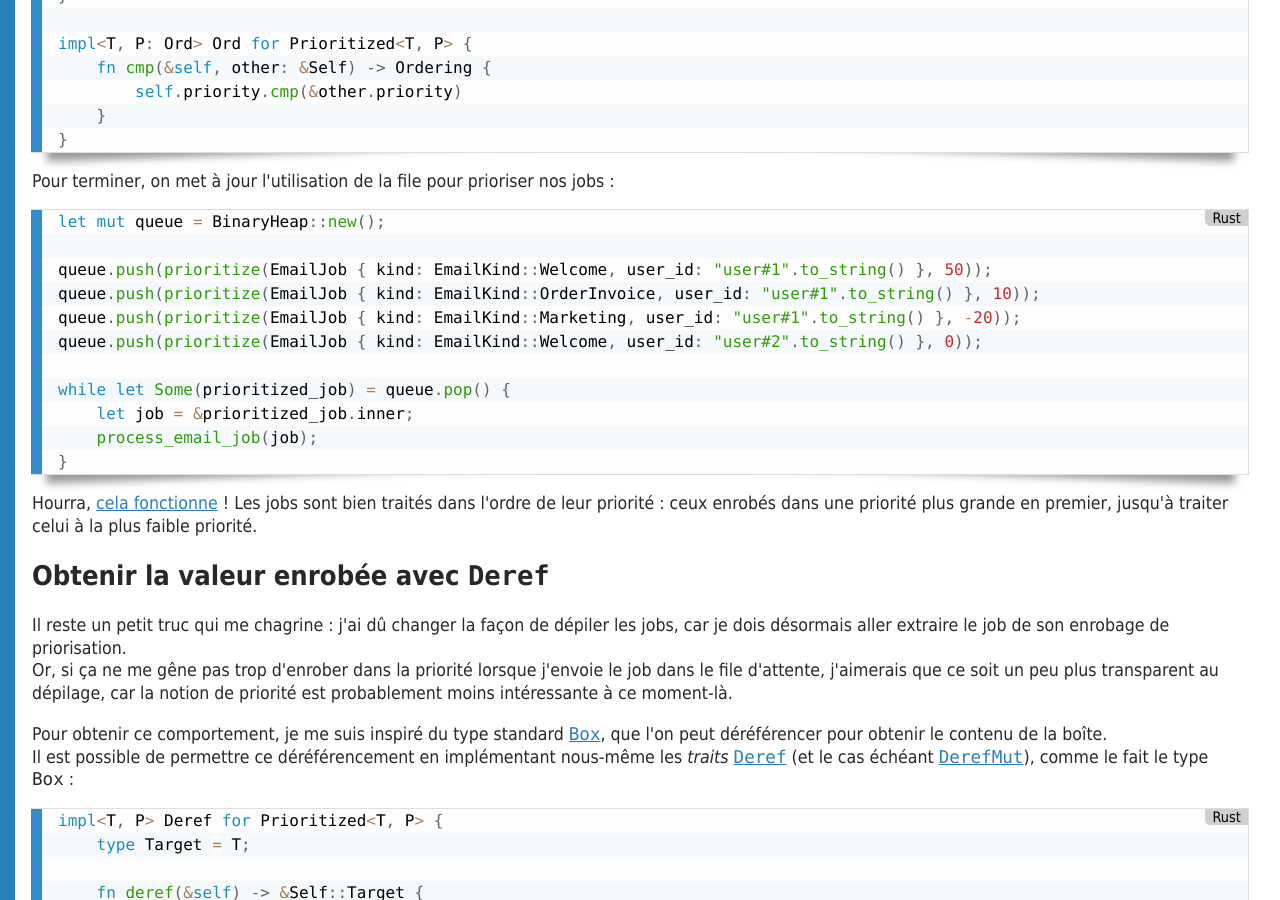
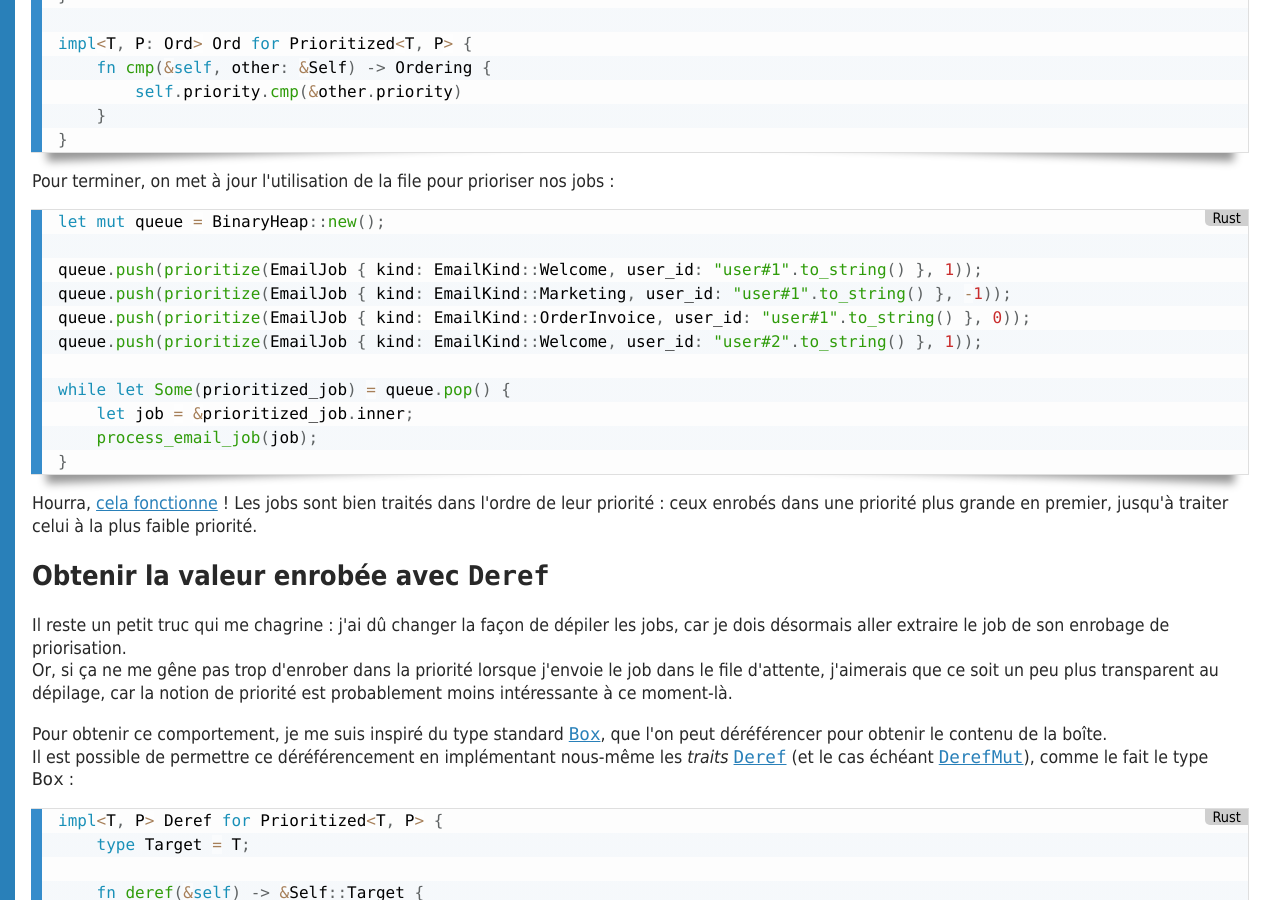
Before and after one commit to cGuille/cGuille.github.io, a Jekyll site: the page built from _posts/2021-01-12-rust-decorer-type-avec-deref.html, in a window 1280 px wide and 900 px high, scrolled down 2396 px. Built offline with Jekyll 4.4.1, drawn with Linux system fonts in a browser that asks for light colours; some of the changed text lies outside the part shown.

Commit message:
Make example clearer

```diff
--- a/_posts/2021-01-12-rust-decorer-type-avec-deref.html
+++ b/_posts/2021-01-12-rust-decorer-type-avec-deref.html
@@ -69,9 +69,9 @@ struct EmailJob {
 
 // Let's enqueue some jobs:
 queue.push(EmailJob { kind: EmailKind::Welcome, user_id: "user#1".to_string() });
+queue.push(EmailJob { kind: EmailKind::Marketing, user_id: "user#1".to_string() });
 queue.push(EmailJob { kind: EmailKind::OrderInvoice, user_id: "user#1".to_string() });
 queue.push(EmailJob { kind: EmailKind::Welcome, user_id: "user#2".to_string() });
-queue.push(EmailJob { kind: EmailKind::Marketing, user_id: "user#1".to_string() });
 
 // And then we dequeue & process every job:
 while let Some(job) = queue.pop() {
@@ -143,10 +143,10 @@ impl&lt;T, P: Ord&gt; Ord for Prioritized&lt;T, P&gt; {
 
 <pre><code class="language-rust">let mut queue = BinaryHeap::new();
 
-queue.push(prioritize(EmailJob { kind: EmailKind::Welcome, user_id: "user#1".to_string() }, 50));
-queue.push(prioritize(EmailJob { kind: EmailKind::OrderInvoice, user_id: "user#1".to_string() }, 10));
-queue.push(prioritize(EmailJob { kind: EmailKind::Marketing, user_id: "user#1".to_string() }, -20));
-queue.push(prioritize(EmailJob { kind: EmailKind::Welcome, user_id: "user#2".to_string() }, 0));
+queue.push(prioritize(EmailJob { kind: EmailKind::Welcome, user_id: "user#1".to_string() }, 1));
+queue.push(prioritize(EmailJob { kind: EmailKind::Marketing, user_id: "user#1".to_string() }, -1));
+queue.push(prioritize(EmailJob { kind: EmailKind::OrderInvoice, user_id: "user#1".to_string() }, 0));
+queue.push(prioritize(EmailJob { kind: EmailKind::Welcome, user_id: "user#2".to_string() }, 1));
 
 while let Some(prioritized_job) = queue.pop() {
     let job = &prioritized_job.inner;
```
